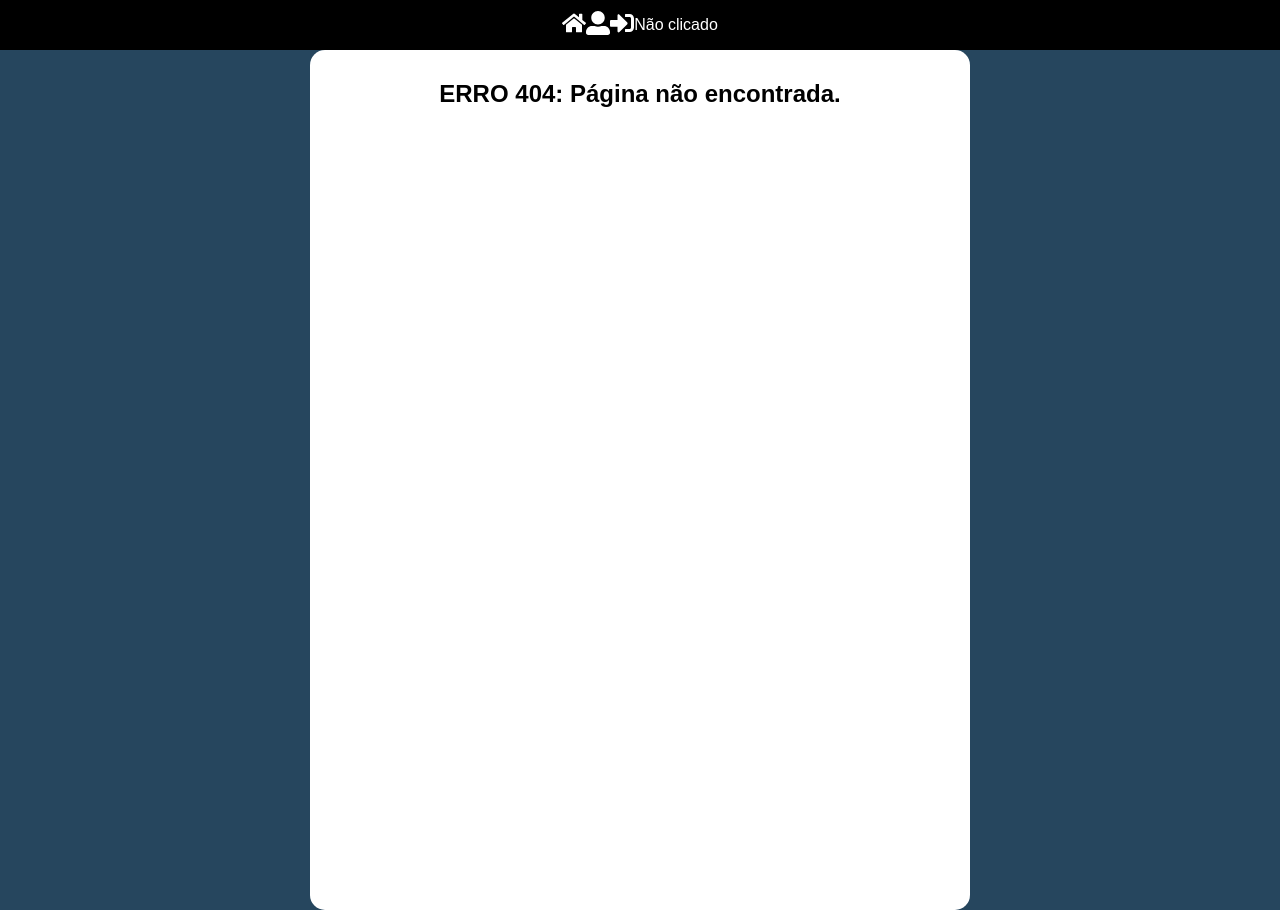
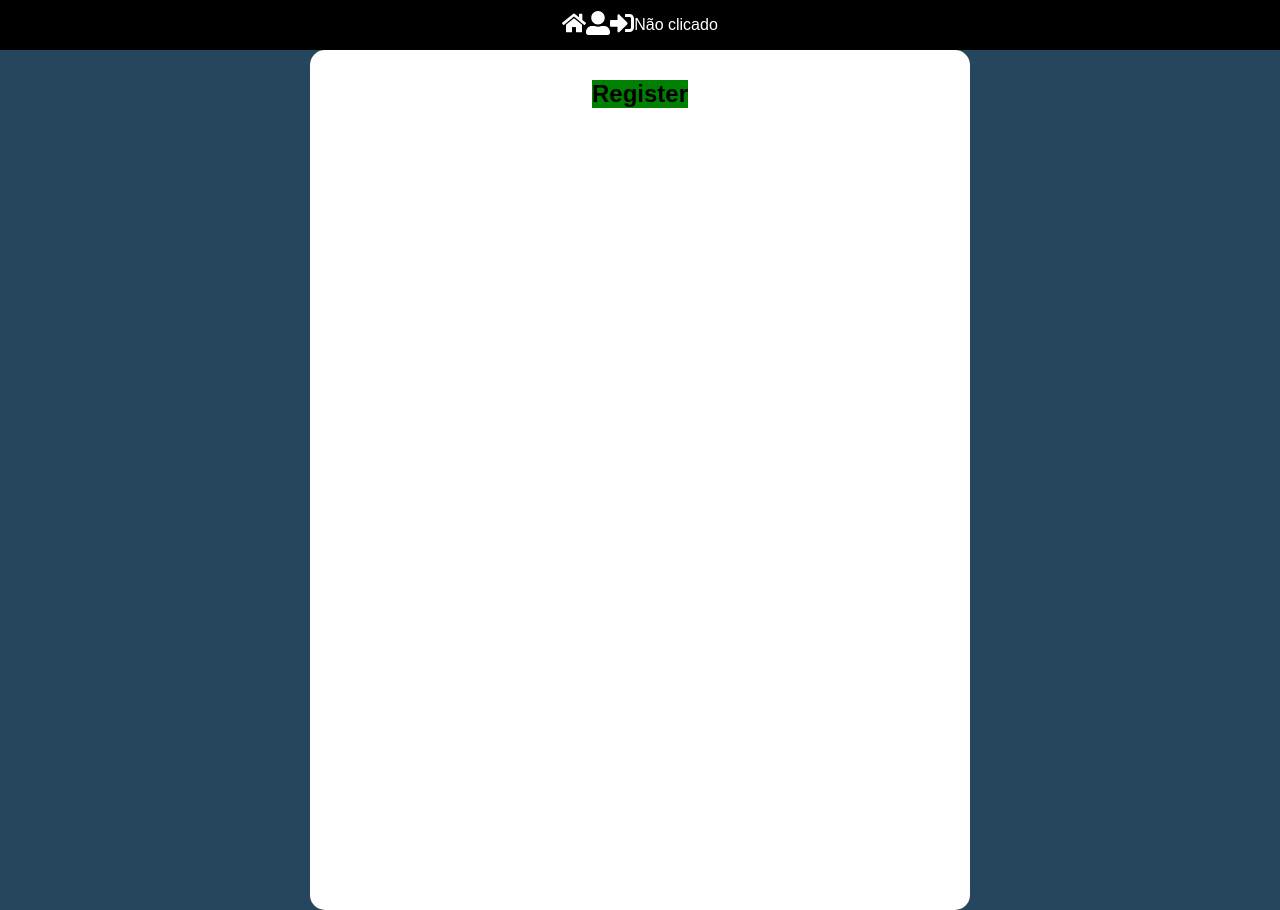
Before and after one commit to SamuelBarbosaDev/agenda_react, a React (Create React App) app: page /register in a window 1280 px wide. Before the commit this address had no page. Built offline with nearby package versions, Linux system fonts and the light colour scheme.

Commit message:
feat: Adicionando novas páginas

```diff
--- a/src/components/Header/index.js
+++ b/src/components/Header/index.js
@@ -13,10 +13,10 @@ export default function Header(){
                 <Link to="/">
                     <FaHome size={24}/>
                 </Link>
-                <Link to="/login">
+                <Link to="/register/">
                     <FaUserAlt size={24}/>
                 </Link>
-                <Link to="/asdfsdf">
+                <Link to="/login/">
                     <FaSignInAlt size={24}/>
                 </Link>
             </nav>
--- /dev/null
+++ b/src/pages/Aluno/index.js
@@ -0,0 +1,12 @@
+import React from 'react';
+import { Title } from './styled';
+
+export default function Aluno(){
+    return (
+    <main>
+        <section className="main-content">
+        <Title>Aluno</Title>
+        </section>
+    </main>
+  )
+}
--- /dev/null
+++ b/src/pages/Aluno/styled.js
@@ -0,0 +1,5 @@
+import styled from "styled-components";
+
+export const Title = styled.h1`
+  background: green;
+`
--- /dev/null
+++ b/src/pages/Alunos/index.js
@@ -0,0 +1,12 @@
+import React from 'react';
+import { Title } from './styled';
+
+export default function Alunos(){
+    return (
+    <main>
+        <section className="main-content">
+        <Title>Alunos</Title>
+        </section>
+    </main>
+  )
+}
--- /dev/null
+++ b/src/pages/Alunos/styled.js
@@ -0,0 +1,5 @@
+import styled from "styled-components";
+
+export const Title = styled.h1`
+  background: green;
+`
--- /dev/null
+++ b/src/pages/Fotos/index.js
@@ -0,0 +1,12 @@
+import React from 'react';
+import { Title } from './styled';
+
+export default function Fotos(){
+    return (
+    <main>
+        <section className="main-content">
+        <Title>Fotos</Title>
+        </section>
+    </main>
+  )
+}
--- /dev/null
+++ b/src/pages/Fotos/styled.js
@@ -0,0 +1,5 @@
+import styled from "styled-components";
+
+export const Title = styled.h1`
+  background: green;
+`
--- /dev/null
+++ b/src/pages/Register/index.js
@@ -0,0 +1,12 @@
+import React from 'react';
+import { Title } from './styled';
+
+export default function Login(){
+    return (
+    <main>
+        <section className="main-content">
+        <Title>Register</Title>
+        </section>
+    </main>
+  )
+}
--- /dev/null
+++ b/src/pages/Register/styled.js
@@ -0,0 +1,5 @@
+import styled from "styled-components";
+
+export const Title = styled.h1`
+  background: green;
+`
--- a/src/routes/index.js
+++ b/src/routes/index.js
@@ -1,13 +1,23 @@
 import React from "react";
-import { Switch } from "react-router-dom/cjs/react-router-dom.min";
+import MyRoute from "./MyRoute";
 import Login from '../pages/Login';
 import Page404 from '../pages/404';
-import MyRoute from "./MyRoute";
+import Aluno from '../pages/Aluno';
+import Fotos from '../pages/Fotos';
+import Alunos from '../pages/Alunos';
+import Register from '../pages/Register';
+import { Switch } from "react-router-dom/cjs/react-router-dom.min";
+
 
 export default function Routes(){
     return (
         <Switch>
-            <MyRoute exact path='/' component={Login} isClosed />
+            <MyRoute exact path='/' component={Alunos} isClosed={false} />
+            <MyRoute exact path='/aluno/:id/edit' component={Aluno} isClosed />
+            <MyRoute exact path='/aluno/' component={Aluno} isClosed />
+            <MyRoute exact path='/fotos/:id' component={Fotos} isClosed />
+            <MyRoute exact path='/login/' component={Login} isClosed={false} />
+            <MyRoute exact path='/register/' component={Register} isClosed={false} />
             <MyRoute path='*' component={Page404} />
         </Switch>
     )
```
